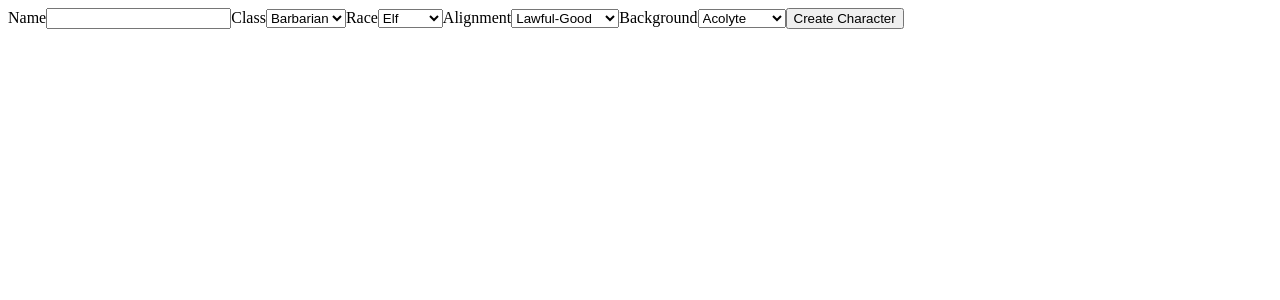
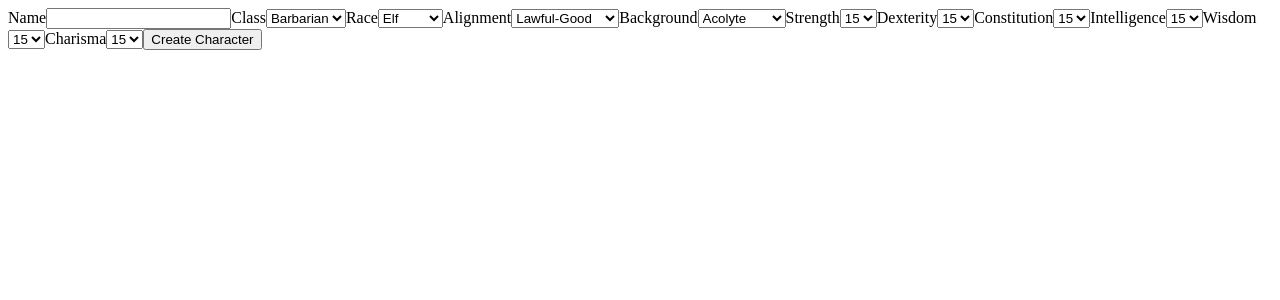
Before and after one commit to Leon-Parsons/DND-MERN-2, a React (Vite) app in the folder client/: page / in a window 1280 px wide. Shown: the top 300 px of the page. Built offline with nearby package versions, Linux system fonts and the light colour scheme.

Commit message:
Adds WIP drop downs for the number based options

```diff
--- a/client/src/components/CreateCharacter.jsx
+++ b/client/src/components/CreateCharacter.jsx
@@ -9,9 +9,18 @@ function CreateCharacter() {
   const [charRace, setCharRace] = useState()
   const [charAlignment, setCharAlignment] = useState()
   const [charBackground, setCharBackground] = useState()
+  const [strength, setStrength] = useState()
+  const [dexterity, setDexterity] = useState()
+  const [constitution, setConstitution] = useState()
+  const [intelligence, setIntelligence] = useState()
+  const [wisdom, setWisdom] = useState()
+  const [charisma, setCharisma] = useState()
+
+
 
   const Submit = () => {
-    axios.post('http://localhost:3001/createCharacter', {charName, charClass, charRace, charAlignment, charBackground})
+    axios.post('http://localhost:3001/createCharacter', {charName, charClass, charRace, charAlignment, charBackground,
+    strength, dexterity, constitution, intelligence, wisdom, charisma })
     .then((characters) => {
       console.log(characters)
     }).catch(err => console.log(err))
@@ -54,6 +63,69 @@ function CreateCharacter() {
         <option value = "Entertainer">Entertainer</option>
       </select>
 
+      <label for="str-dd">Strength</label>
+      <select name="str-dd" onChange={(e) => setStrength(e.target.value)}>
+        <option value = "15">15</option>
+        <option value = "14">14</option>
+        <option value = "13">13</option>
+        <option value = "12">12</option>
+        <option value = "10">10</option>
+        <option value = "8">8</option>
+      </select>
+
+      <label for="dex-dd">Dexterity</label>
+      <select name="dex-dd" onChange={(e) => setDexterity(e.target.value)}>
+        <option value = "15">15</option>
+        <option value = "14">14</option>
+        <option value = "13">13</option>
+        <option value = "12">12</option>
+        <option value = "10">10</option>
+        <option value = "8">8</option>
+      </select>
+
+      <label for="con-dd">Constitution</label>
+      <select name="con-dd" onChange={(e) => setConstitution(e.target.value)}>
+        <option value = "15">15</option>
+        <option value = "14">14</option>
+        <option value = "13">13</option>
+        <option value = "12">12</option>
+        <option value = "10">10</option>
+        <option value = "8">8</option>
+      </select>
+
+      <label for="int-dd">Intelligence</label>
+      <select name="int-dd" onChange={(e) => setIntelligence(e.target.value)}>
+        <option value = "15">15</option>
+        <option value = "14">14</option>
+        <option value = "13">13</option>
+        <option value = "12">12</option>
+        <option value = "10">10</option>
+        <option value = "8">8</option>
+      </select>
+
+      <label for="wis-dd">Wisdom</label>
+      <select name="wis-dd" onChange={(e) => setWisdom(e.target.value)}>
+        <option value = "15">15</option>
+        <option value = "14">14</option>
+        <option value = "13">13</option>
+        <option value = "12">12</option>
+        <option value = "10">10</option>
+        <option value = "8">8</option>
+      </select>
+
+      <label for="cha-dd">Charisma</label>
+      <select name="cha-dd" onChange={(e) => setCharisma(e.target.value)}>
+        <option value = "15">15</option>
+        <option value = "14">14</option>
+        <option value = "13">13</option>
+        <option value = "12">12</option>
+        <option value = "10">10</option>
+        <option value = "8">8</option>
+      </select>
+
+
+
+
       <button onClick={Submit}>Create Character</button>
     </div>
   )
```
Also changed, not shown: 1 other file (tests, documents, lock files or other folders).
